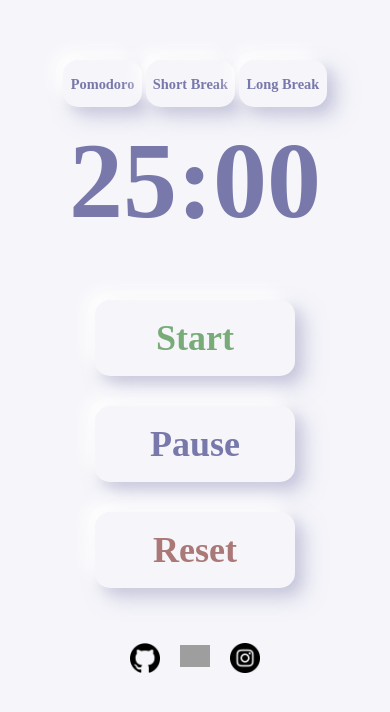
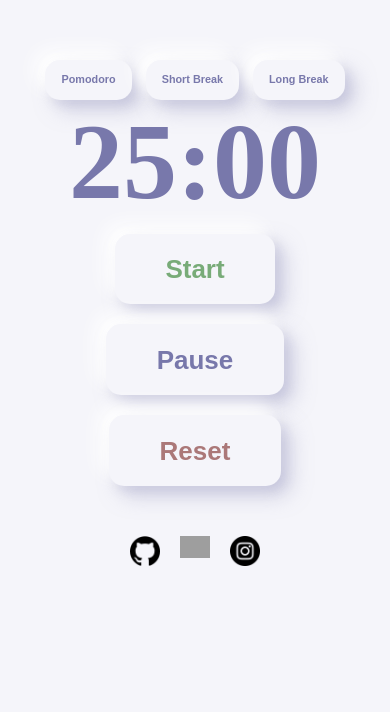
Before and after one commit to PkNeves/pomodoro, a Vue app: page / in a window 390 px wide. Shown: the top 712 px of the page. Built offline with nearby package versions, Linux system fonts and the light colour scheme; grey boxes are pictures that could not be loaded.

Commit message:
adjust layout for mobile and others fonts configuration

```diff
--- a/src/App.vue
+++ b/src/App.vue
@@ -80,14 +80,13 @@ export default {
 
 <style>
 * {
-    font-family: 'Baloo Tammudu 2';
+    font-family: Goudy Bookletter 1911, sans-serif;
     font-style: normal;
     font-weight: bold;
     font-size: 36px;
-    line-height: 40px;
   }
 * button {
-  padding: 0.5rem 2rem;
+  padding: 0.4rem 1.4rem;
   background: #F5F5FA;
   /* Shadow 3 */
 
@@ -100,11 +99,8 @@ export default {
 }
 
 * button span {
-    font-family: 'Baloo Tammudu 2';
-    font-style: normal;
-    font-weight: bold;
-    font-size: 36px;
-    line-height: 40px;
+    font-size: 26px;
+    line-height: 42px;
     /* identical to box height, or 111% */
 
     display: flex;
--- a/src/components/Clock.vue
+++ b/src/components/Clock.vue
@@ -36,13 +36,17 @@ export default {
 <style scoped>
   p {
     font-size: 5em;
-    margin: 0.5em 0;
+    margin: 0;
     font-weight: 700;
     color: #7878AB;
+  }
+  .clock {
+    margin: 0 10%;
   }
   @media screen and (max-width: 800px) {
     p {
       font-size: 3em;
+      margin: 0;
     }
   }
 </style>
--- a/src/components/ClockControl.vue
+++ b/src/components/ClockControl.vue
@@ -14,10 +14,11 @@
     display: flex;
     flex-direction: row;
     justify-content: center;
+    align-items: stretch;
+    align-content: center;
     margin: 0 10%;
     flex-wrap: wrap;
     margin-top: 30px;
-
   }
   .start {
     color: #78ab78;
@@ -27,13 +28,15 @@
   }
   @media screen and (max-width: 800px) {
     button {
-      font-size: 0.2em;
-      margin: 15px 0;
-      width: 200px;
+      font-size: 2em;
+      margin: 10px 6px;
     }
     span {
       display: flex;
       justify-content: center;
     }
+    .clockControl {
+      margin: 0 10%;
+    }
   }
 </style>
--- a/src/components/Timer.vue
+++ b/src/components/Timer.vue
@@ -7,41 +7,52 @@
 </template>
 
 <style scoped>
-  * {
-    font-family: 'Baloo Tammudu 2';
-    font-style: normal;
-    font-weight: bold;
-    font-size: 36px;
-    line-height: 40px;
-  }
   .timer {
     display: flex;
     flex-direction: row;
     justify-content: center;
     margin: 0 10%;
-    flex-wrap: wrap;
+    flex-wrap: nowrap;
   }
-  button span {
-    font-family: 'Baloo Tammudu 2';
-    font-style: normal;
-    font-weight: bold;
-    font-size: 36px;
-    line-height: 40px;
-    /* identical to box height, or 111% */
-
-    display: flex;
-    align-items: center;
-    text-align: center;
-
-    color: #7878AB;
+  @media screen and (max-width: 800px) {
+    button {
+      padding: 0.4rem 1rem;
+    }
+    button span{
+      font-size: 0.55em;
+    }
+    .timer {
+      justify-content: space-between;
+    }
   }
-   @media screen and (max-width: 800px) {
+   @media screen and (max-width: 600px) {
     button {
-      padding: 0.1rem 0.2rem;
-      margin: 0 2px;
+      padding: 0.1rem 0.4rem;
+      margin: 0;
     }
     button span{
       font-size: 0.4em;
     }
   }
+  @media screen and (max-width: 400px) {
+    button {
+      padding: 0.4rem 0.45rem;
+      margin: 0;
+    }
+    button span{
+      font-size: 0.3em;
+      line-height: 0.3rem;
+    }
+  }
+  @media screen and (max-width: 370px) {
+    button {
+      padding: 0.3rem 0.45rem;
+      margin: 0;
+    }
+    button span{
+      font-size: 0.24em;
+      line-height: 0.24rem;
+    }
+  }
+
 </style>
```
